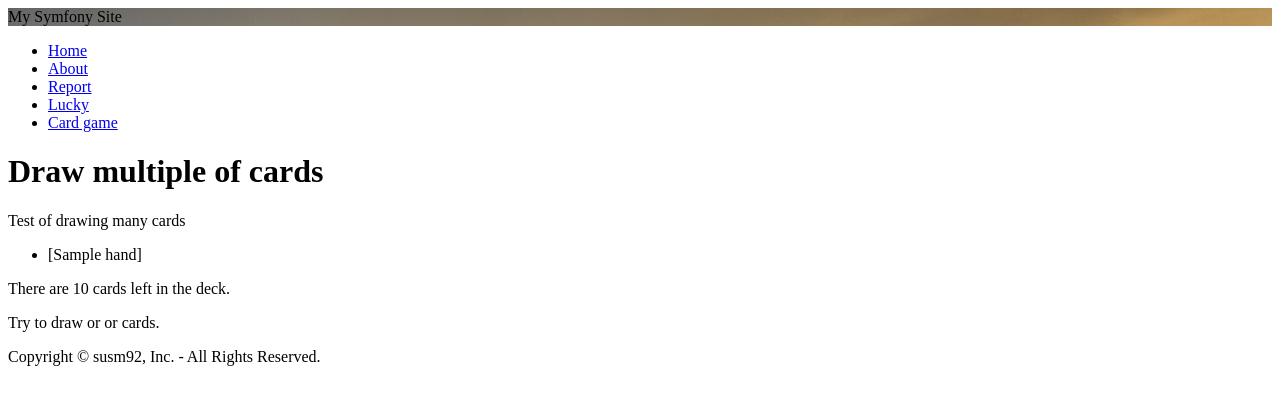
After one commit to susm92/mvc, a Symfony app: template templates/cardGame/sites/number.html.twig in a window 1280 px wide. The commit adds this page. Shown: the top 405 px of the page. Run offline with Twig, Linux system fonts and the light colour scheme; the template is opened without the code that fills it: most values are stand-ins (such as "Sample title", 1, 10 or a date in 2020); some libraries are stand-ins or nearby versions.

Commit message:
Added functionality for draw many cards class and methods

```diff
--- a/assets/styles/cardApp.scss
+++ b/assets/styles/cardApp.scss
@@ -7,3 +7,7 @@
         font-size: 2rem;
     }
 }
+
+.draw {
+    font-size: 2rem;
+}
--- a/templates/cardGame/home.html.twig
+++ b/templates/cardGame/home.html.twig
@@ -13,7 +13,7 @@
     <li><a href="{{ path('deck') }}">Deck of cards</li>
     <li><a href="{{ path('shuffle') }}">Shuffles, then shows the deck</li>
     <li><a href="{{ path('draw') }}">Draw a card</li>
-    {# <li><a href="{{ path('draw amount') }}">Draw many cards</li> #}
+    <li><a href="{{ path('number_cards', {num:5}) }}">Draw many cards</li>
 </ul>
 
 {% endblock %}
--- a/templates/cardGame/sites/deck.html.twig
+++ b/templates/cardGame/sites/deck.html.twig
@@ -5,15 +5,15 @@
 {% block body %}
 <h1>Entire deck of cards</h1>
 
-<p>Below if the deck of cards displayed.</p>
+<p>Below is the deck of cards displayed in sorted fashion.</p>
 
 <ul class="deck">
     {% for i in 0..51 %}
         {% if i % 13 == 0 %}
             <br><br>
-            <li>{{ deck[i] }}</li>
+            <li> [{{ deck[i] }}] </li>
         {% else %}
-            <li>{{ deck[i] }}</li>
+            <li> [{{ deck[i] }}] </li>
         {% endif %}
     {% endfor %}
 </ul>
--- a/templates/cardGame/sites/draw.html.twig
+++ b/templates/cardGame/sites/draw.html.twig
@@ -8,7 +8,7 @@
 <p>Here is the card you drew.</p>
 
 
-<p class="deck">{{ showValue }}</p>
+<p class="draw">[{{ showValue }}]</p>
 
 
 <p>Cards left - {{ cardAmount }} </p>
--- /dev/null
+++ b/templates/cardGame/sites/number.html.twig
@@ -0,0 +1,27 @@
+{% extends "base.html.twig" %}
+
+{% block title %}Card Game{% endblock %}
+
+{% block body %}
+<h1>Draw multiple of cards</h1>
+
+{# <p>You drew {{ num_dices }} cards. Here are the values of the cards at hand.</p> #}
+<p>Test of drawing many cards</p>
+
+<ul class="deck">
+{% for cards in hand %}
+    <li> [{{ cards }}] </li>
+{% endfor %}
+</ul>
+
+<p>There are {{ amount }} cards left in the deck.</p>
+
+<p>Try to draw
+    {# <a href="{{ path('test_roll_num_dices', {num: 1}) }}">1</a> #}
+    or
+    {# <a href="{{ path('test_roll_num_dices', {num: 5}) }}">5</a> #}
+    or
+    {# <a href="{{ path('test_roll_num_dices', {num: 10}) }}">10</a> #}
+    cards.
+</p>
+{% endblock %}
--- a/templates/cardGame/sites/shuffle.html.twig
+++ b/templates/cardGame/sites/shuffle.html.twig
@@ -5,15 +5,15 @@
 {% block body %}
 <h1>Entire deck of cards</h1>
 
-<p>Below if the deck of cards displayed.</p>
+<p>Below is the deck of cards displayed.</p>
 
 <ul class="deck">
     {% for i in 0..51 %}
         {% if i % 13 == 0 %}
             <br><br>
-            <li>{{ deck[i] }}</li>
+            <li> [{{ deck[i] }}] </li>
         {% else %}
-            <li>{{ deck[i] }}</li>
+            <li> [{{ deck[i] }}] </li>
         {% endif %}
     {% endfor %}
 </ul>
```
Also changed, not shown: src/Controller/CardGameController.php (+39 -15 lines), src/Deck/CardHand.php (+35 -0 lines).
